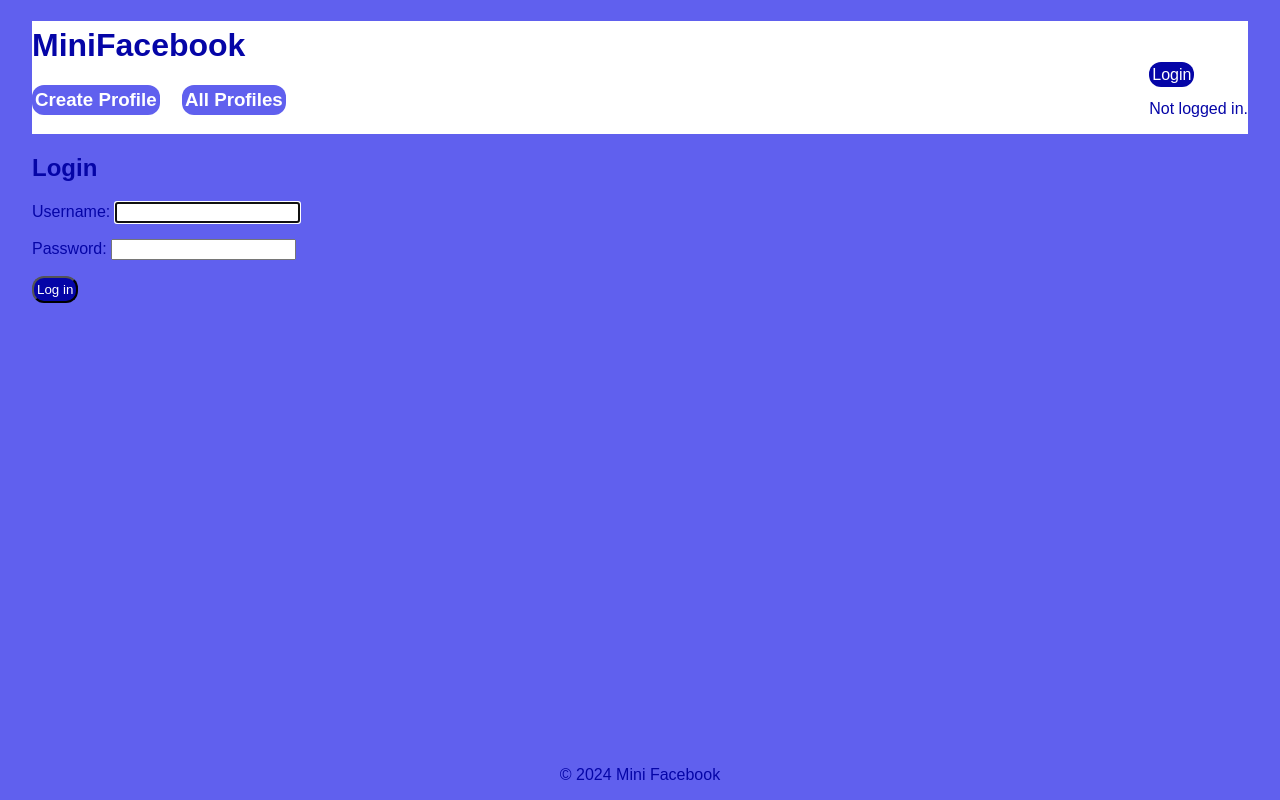
After one commit to IvanYangg/cs412, a Django app: page /mini_fb/login/ in a window 1280 px wide. The commit adds this page. Run offline with Django 5.2, Linux system fonts and the light colour scheme.

Commit message:
Implemented Task 2

```diff
--- a/cs412/settings.py
+++ b/cs412/settings.py
@@ -138,3 +138,6 @@ MEDIA_URL = "/media/"
 DEFAULT_AUTO_FIELD = 'django.db.models.BigAutoField'
 
 ALLOWED_HOSTS = ['*']
+
+LOGIN_URL = 'login'
+LOGIN_REDIRECT_URL = 'show_profile'
--- a/mini_fb/static/mini_fb/style.css
+++ b/mini_fb/static/mini_fb/style.css
@@ -151,3 +151,12 @@ footer {
     background-color: white;
     margin-top: 1em;
 }
+
+.log-out {
+    margin-top: 1em;
+    margin-left: auto;
+}
+
+.login {
+    margin-left: auto;
+}
--- a/mini_fb/templates/mini_fb/base.html
+++ b/mini_fb/templates/mini_fb/base.html
@@ -18,11 +18,18 @@ Description: This file defines the base html that is rendered on every page.  --
             <h3><a href ="{% url 'create_profile' %}">Create Profile</a></h3>
             <h3><a href="{% url 'show_all_profiles' %}">All Profiles</a></h3>
             {% if user.is_authenticated %}
+            <form class = "log-out" action="{% url 'logout' %}" method="post">
+                {% csrf_token %}
+                <button type="submit">Logout</button>
+            </form>
             <p>Logged in user: {{ user.username }}</p>
-            {% else %}
+        </nav>
+        {% else %}
+        <div class = "login">
+            <a class = "status-button" href="{% url 'login' %}">Login</a>
             <p>Not logged in. </p>
-            {% endif %}
-        </nav>
+        </div>
+        {% endif %}
     </header>
     <main>
         {% block content %}
--- a/mini_fb/templates/mini_fb/friend_suggestions.html
+++ b/mini_fb/templates/mini_fb/friend_suggestions.html
@@ -15,7 +15,7 @@ Description: This file defines the html that renders the page for friend suggest
                 <img src="{{suggestion.profile_image_url}}" alt="{{ suggestion.first_name }}'s profile picture" width="100" height="80">
                 <p class="friend-name">{{ suggestion.first_name }} {{ suggestion.last_name }}</p>
             </a>
-            <a class = "status-button" href ="{% url 'add_friend' profile.id suggestion.id %}">Add Friend</a>
+            <a class = "status-button" href ="{% url 'add_friend' suggestion.id %}">Add Friend</a>
         {% empty %}
         <p>No friend suggestions available.</p>
         {% endfor %}
--- /dev/null
+++ b/mini_fb/templates/mini_fb/login.html
@@ -0,0 +1,14 @@
+<!-- Name: Ivan Yang
+BU Email: yangi@bu.edu
+Description: This file defines the html that renders the login page and the form associated with it.  -->
+
+{% extends 'mini_fb/base.html' %}
+{% block content %}
+<h2>Login</h2>
+<form method="post" action="{% url 'login' %}">
+    {% csrf_token %}
+    {{ form.as_p }}
+    <input type="hidden" name="next" value="{% url 'show_all_profiles' %}">
+    <button type="submit">Log in</button>
+</form>
+{% endblock %}
--- a/mini_fb/urls.py
+++ b/mini_fb/urls.py
@@ -4,16 +4,19 @@
 
 from django.urls import path
 from .views import ShowAllProfilesView, ShowProfilePageView, CreateProfileView, CreateStatusMessageView, UpdateProfileView, DeleteStatusMessageView, UpdateStatusMessageView, CreateFriendView, ShowFriendSuggestionsView, ShowNewsFeedView
+from django.contrib.auth import views as auth_views
 
 urlpatterns = [
     path('', ShowAllProfilesView.as_view(), name='show_all_profiles'),
     path('profile/<int:pk>/', ShowProfilePageView.as_view(), name='show_profile'),
     path('create_profile/', CreateProfileView.as_view(), name='create_profile'),
-    path('profile/<int:pk>/create_status/', CreateStatusMessageView.as_view(), name='create_status'),
-    path('profile/<int:pk>/update/', UpdateProfileView.as_view(), name='update_profile'),
+    path('status/create_status/', CreateStatusMessageView.as_view(), name='create_status'),
+    path('profile/update/', UpdateProfileView.as_view(), name='update_profile'),
     path('status/<int:pk>/delete', DeleteStatusMessageView.as_view(), name='delete_status'),
     path('status/<int:pk>/update', UpdateStatusMessageView.as_view(), name='update_status'),
-    path('profile/<int:pk>/add_friend/<int:other_pk>/', CreateFriendView.as_view(), name='add_friend'),
-    path('profile/<int:pk>/friend_suggestions/', ShowFriendSuggestionsView.as_view(), name='friend_suggestions'),
-    path('profile/<int:pk>/news_feed', ShowNewsFeedView.as_view(), name='news_feed'),
+    path('profile/add_friend/<int:other_pk>/', CreateFriendView.as_view(), name='add_friend'),
+    path('profile/friend_suggestions/', ShowFriendSuggestionsView.as_view(), name='friend_suggestions'),
+    path('profile/news_feed/', ShowNewsFeedView.as_view(), name='news_feed'),
+    path('login/', auth_views.LoginView.as_view(template_name='mini_fb/login.html'), name='login'),
+    path('logout/', auth_views.LogoutView.as_view(template_name='mini_fb/logged_out.html'), name='logout'),
 ]
```
Also changed, not shown: mini_fb/templates/mini_fb/logged_out.html (added, +9 -0 lines), mini_fb/templates/mini_fb/show_profile.html (+6 -4 lines), mini_fb/views.py (+23 -15 lines), db.sqlite3, media/coco_7ouDOhU.JPG (added).
